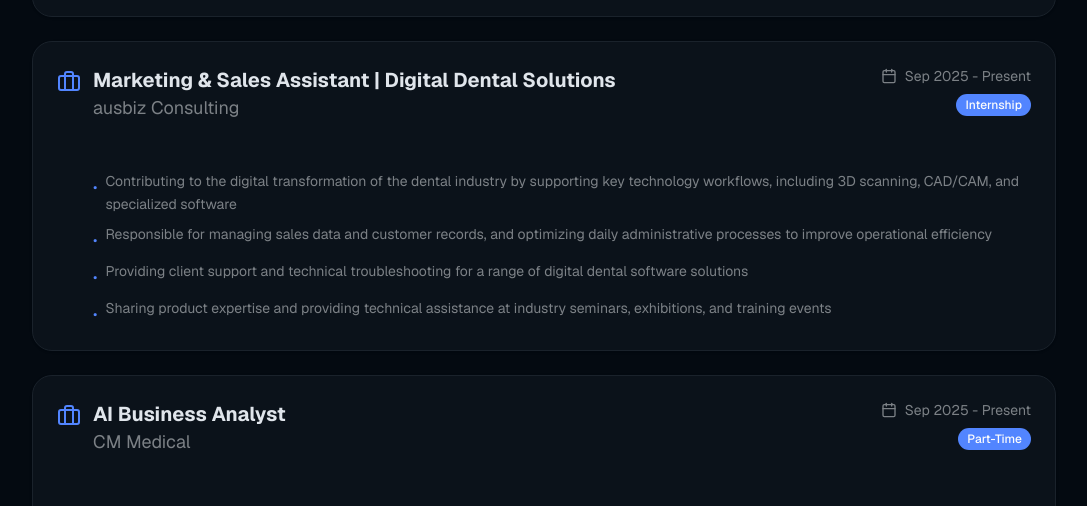
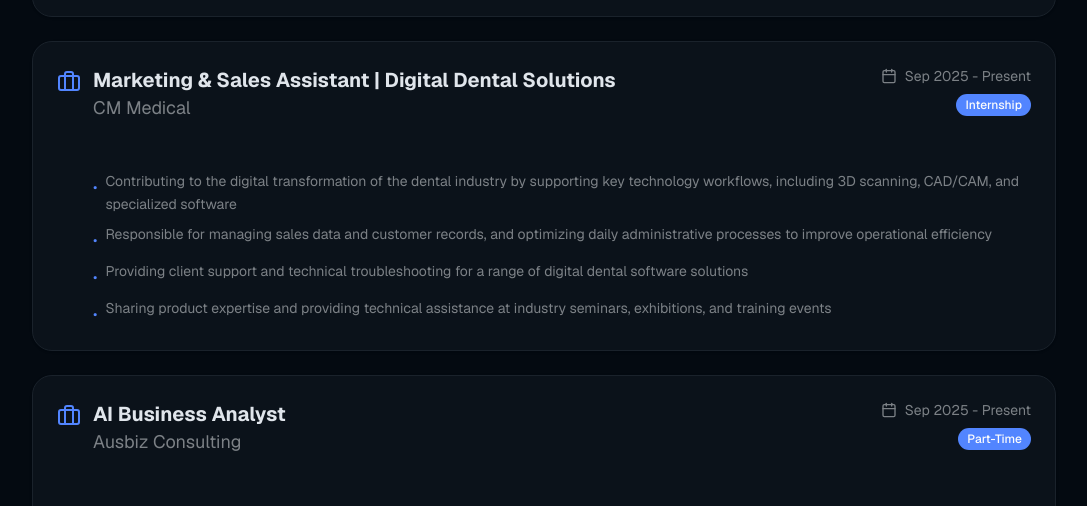
Before and after one commit to JustinCoKA/myportfolio, a Next.js app: page / in a window 1280 px wide. Shown: the part 2673-3179 px from the top of the page, without its empty margins (96-1183 px from the left). Built offline with nearby package versions, Linux system fonts and the light colour scheme.

Commit message:
fix wrong information in expreience

```diff
--- a/components/experience.tsx
+++ b/components/experience.tsx
@@ -18,7 +18,7 @@ export function Experience() {
     },
     {
       title: "Marketing & Sales Assistant | Digital Dental Solutions",
-      company: "ausbiz Consulting",
+      company: "CM Medical",
       period: "Sep 2025 - Present",
       type: "Internship",
       responsibilities: [
@@ -30,7 +30,7 @@ export function Experience() {
     },
     {
       title: "AI Business Analyst",
-      company: "CM Medical",
+      company: "Ausbiz Consulting",
       period: "Sep 2025 - Present",
       type: "Part-Time",
       responsibilities: [
@@ -54,7 +54,7 @@ export function Experience() {
     },
     {
       title: "Cancer Data Analyst",
-      company: "ausbiz Consulting",
+      company: "Ausbiz Consulting",
       period: "JAN 2025 - FEB 2025",
       type: "Internship",
       responsibilities: [
```
